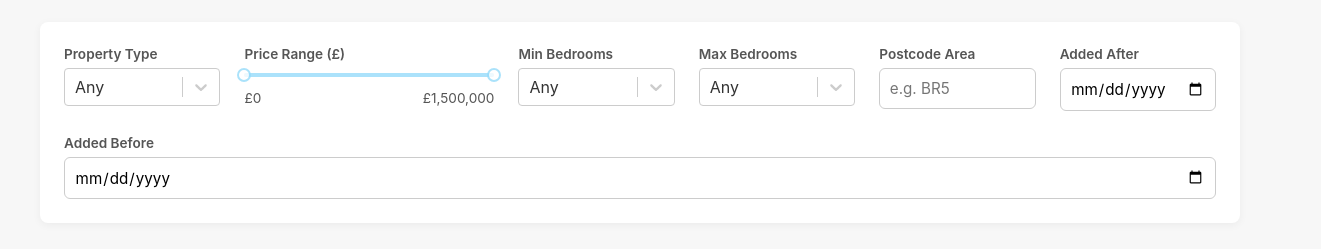
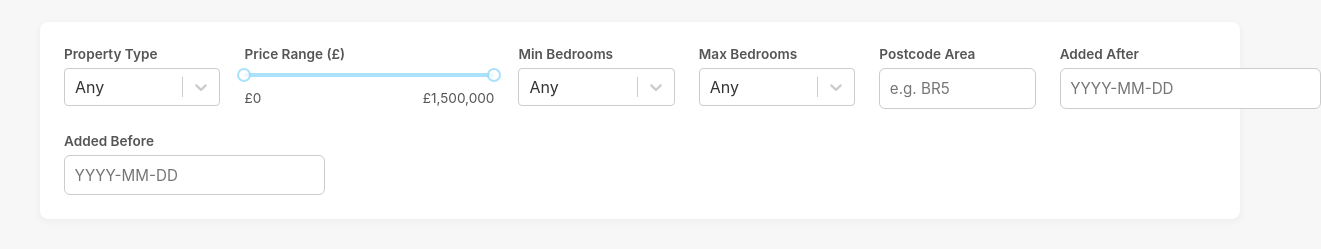
Before and after one commit to ShaviniFernando/estate-agent-react-spa, a React (Vite) app: page / in a window 1280 px wide. Shown: the part 126-375 px from the top of the page, 1321 px wide, since content can reach past the window. Built offline with nearby package versions, Linux system fonts and the light colour scheme.

Commit message:
Replace date inputs with react-datepicker components

```diff
--- a/package.json
+++ b/package.json
@@ -15,6 +15,7 @@
   "dependencies": {
     "rc-slider": "^11.1.9",
     "react": "^19.2.7",
+    "react-datepicker": "^9.1.0",
     "react-dom": "^19.2.7",
     "react-router-dom": "^7.18.1",
     "react-select": "^5.10.2"
--- a/src/pages/Home.jsx
+++ b/src/pages/Home.jsx
@@ -6,6 +6,14 @@ import { filterProperties } from '../utils/filterProperties';
 import Select from 'react-select';
 import Slider from 'rc-slider';
 import 'rc-slider/assets/index.css';
+import DatePicker from 'react-datepicker';
+import 'react-datepicker/dist/react-datepicker.css';
+
+const parseDateString = (dateStr) => {
+  if (!dateStr) return null;
+  const [year, month, day] = dateStr.split('-');
+  return new Date(year, month - 1, day);
+};
 
 const typeOptions = [
   { value: 'Any', label: 'Any' },
@@ -41,6 +49,17 @@ export default function Home({ favourites, addFavourite, removeFavourite, clearF
       ...prev,
       [name]: value
     }));
+  };
+
+  const handleDateChange = (name, date) => {
+    if (!date) {
+      setCriteria(prev => ({ ...prev, [name]: '' }));
+      return;
+    }
+    const year = date.getFullYear();
+    const month = String(date.getMonth() + 1).padStart(2, '0');
+    const day = String(date.getDate()).padStart(2, '0');
+    setCriteria(prev => ({ ...prev, [name]: `${year}-${month}-${day}` }));
   };
 
   const filteredProperties = filterProperties(properties, criteria);
@@ -110,23 +129,25 @@ export default function Home({ favourites, addFavourite, removeFavourite, clearF
 
         <div>
           <label htmlFor="dateFrom">Added After</label>
-          <input
-            type="date"
+          <DatePicker
             id="dateFrom"
-            name="dateFrom"
-            value={criteria.dateFrom}
-            onChange={handleChange}
+            selected={parseDateString(criteria.dateFrom)}
+            onChange={(date) => handleDateChange('dateFrom', date)}
+            dateFormat="yyyy-MM-dd"
+            placeholderText="YYYY-MM-DD"
+            isClearable
           />
         </div>
 
         <div>
           <label htmlFor="dateTo">Added Before</label>
-          <input
-            type="date"
+          <DatePicker
             id="dateTo"
-            name="dateTo"
-            value={criteria.dateTo}
-            onChange={handleChange}
+            selected={parseDateString(criteria.dateTo)}
+            onChange={(date) => handleDateChange('dateTo', date)}
+            dateFormat="yyyy-MM-dd"
+            placeholderText="YYYY-MM-DD"
+            isClearable
           />
         </div>
       </form>
```
Also changed, not shown: 1 other file (tests, documents, lock files or other folders).
